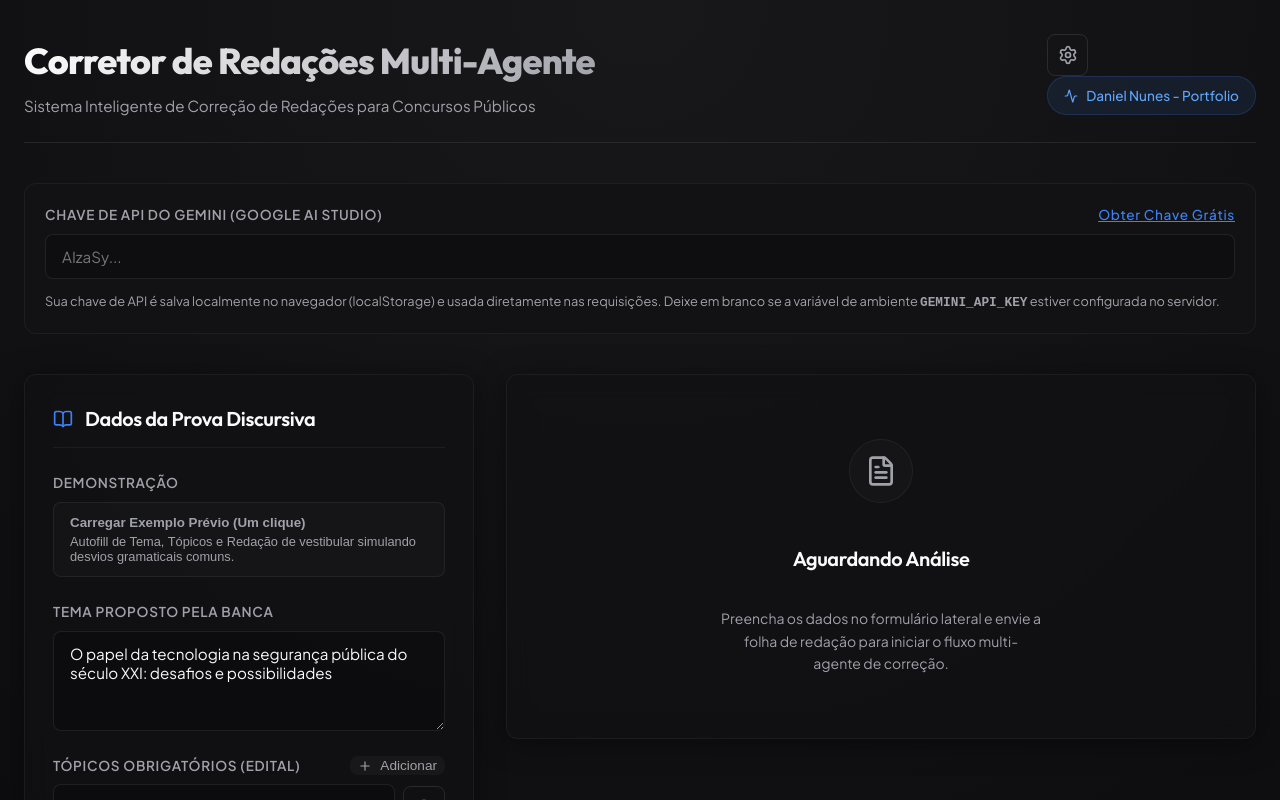
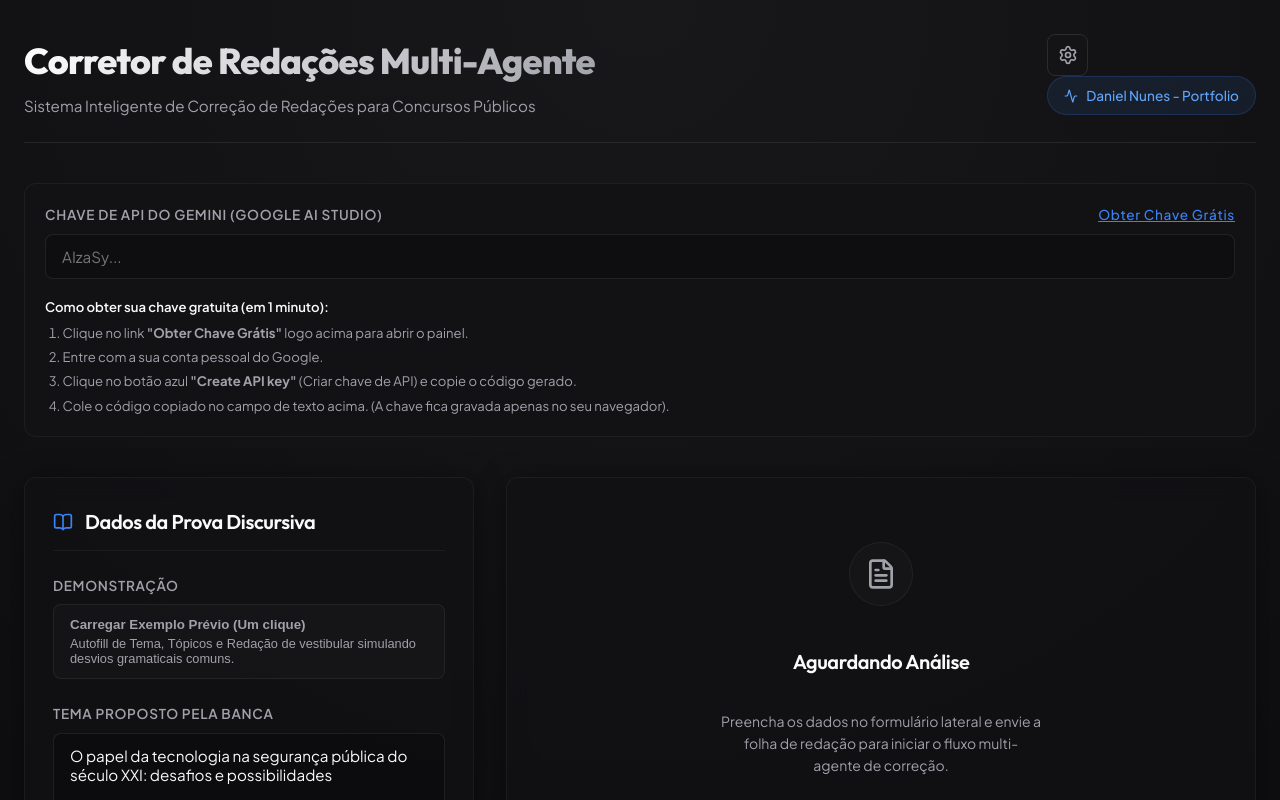
Before and after one commit to caldeirapro/multiagents_redacoes, a Next.js app: page / in a window 1280 px wide. Both pictures are taken after a click on the button 1067 px from the left and 55 px from the top of the page. Shown: the top 800 px of the page. Built offline with nearby package versions, Linux system fonts and the light colour scheme.

Commit message:
ajuste: substitui explicação de chave api por mini-tutorial intuitivo

```diff
--- a/src/app/page.tsx
+++ b/src/app/page.tsx
@@ -452,11 +452,15 @@ export default function Home() {
               value={apiKey}
               onChange={(e) => handleSaveApiKey(e.target.value)}
             />
-            <p style={{ fontSize: "0.8rem", color: "var(--text-muted)", marginTop: "0.25rem" }}>
-              Sua chave de API é salva localmente no navegador (localStorage) e usada diretamente
-              nas requisições. Deixe em branco se a variável de ambiente{" "}
-              <b><code>GEMINI_API_KEY</code></b> estiver configurada no servidor.
-            </p>
+            <div style={{ fontSize: "0.82rem", color: "var(--text-muted)", marginTop: "0.6rem", display: "flex", flexDirection: "column", gap: "0.3rem" }}>
+              <span style={{ fontWeight: 600, color: "var(--text)" }}>Como obter sua chave gratuita (em 1 minuto):</span>
+              <ol style={{ paddingLeft: "1.1rem", display: "flex", flexDirection: "column", gap: "0.2rem" }}>
+                <li>Clique no link <strong>"Obter Chave Grátis"</strong> logo acima para abrir o painel.</li>
+                <li>Entre com a sua conta pessoal do Google.</li>
+                <li>Clique no botão azul <strong>"Create API key"</strong> (Criar chave de API) e copie o código gerado.</li>
+                <li>Cole o código copiado no campo de texto acima. (A chave fica gravada apenas no seu navegador).</li>
+              </ol>
+            </div>
           </div>
         </div>
       )}
```
